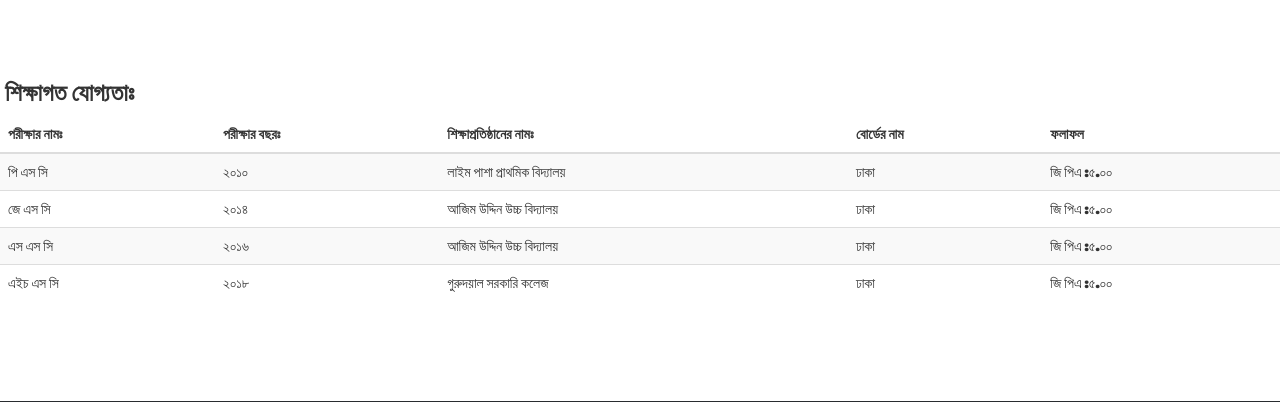
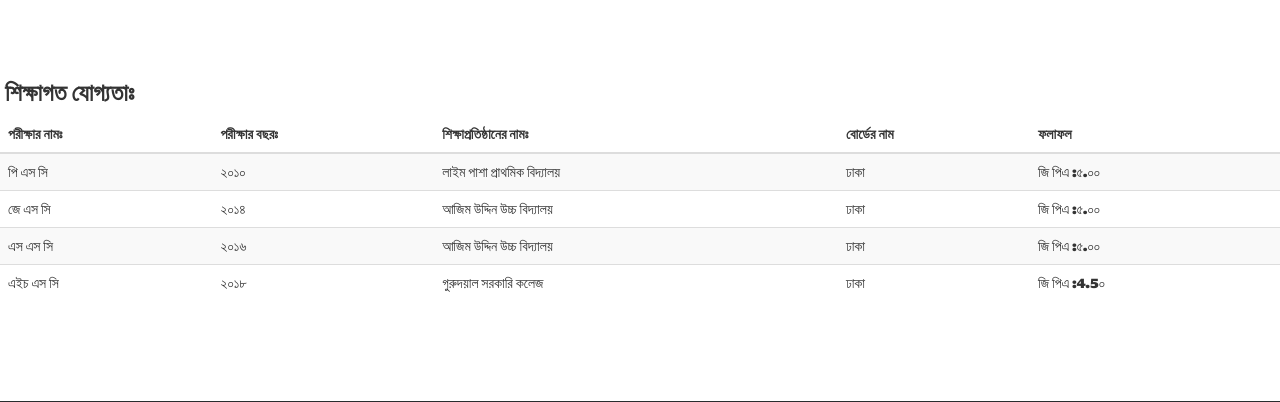
Before and after one commit to laesuddin/laesuddin.github.io, a plain HTML site: page education.html in a window 1280 px wide. Shown: the part 62-464 px from the top of the page. Drawn offline with nearby package versions, Linux system fonts and the light colour scheme.

Commit message:
Update education.html

```diff
--- a/education.html
+++ b/education.html
@@ -74,7 +74,7 @@
                     <td>২০১৮</td>
                     <td>গুরুদয়াল সরকারি কলেজ</td>
                     <td>ঢাকা</td>
-                    <td>জি পিএ :৫.০০<br></td>
+                    <td>জি পিএ :4.5০<br></td>
                 </tr>
                 <tr></tr>
             </tbody>
```
